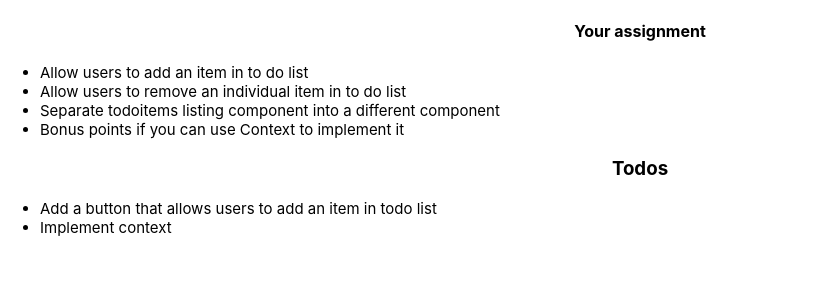
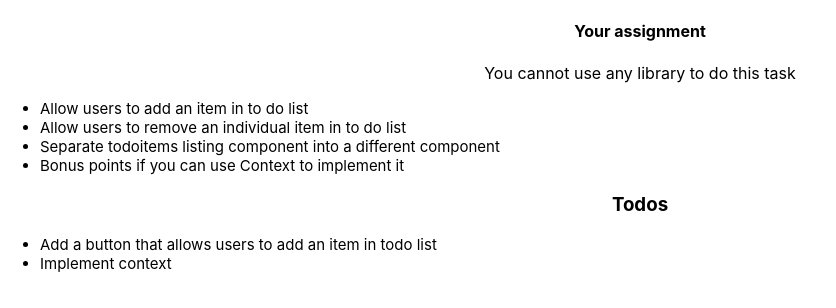
Before and after one commit to MohitDhungana/react-challenge-1, a React (Create React App) app: page / in a window 1280 px wide. Shown: the top 308 px of the page, without its empty margins (0-836 px from the left). Built offline with nearby package versions, Linux system fonts and the light colour scheme.

Commit message:
Add a note that says users cannot use any library

```diff
--- a/src/App.js
+++ b/src/App.js
@@ -10,6 +10,7 @@ function App() {
     <div className="App">
       <section>
         <h4>Your assignment</h4>
+        <p>You cannot use any library to do this task</p>
         <ul className="assignment-tasks">
           <li>Allow users to add an item in to do list</li>
           <li>
```
